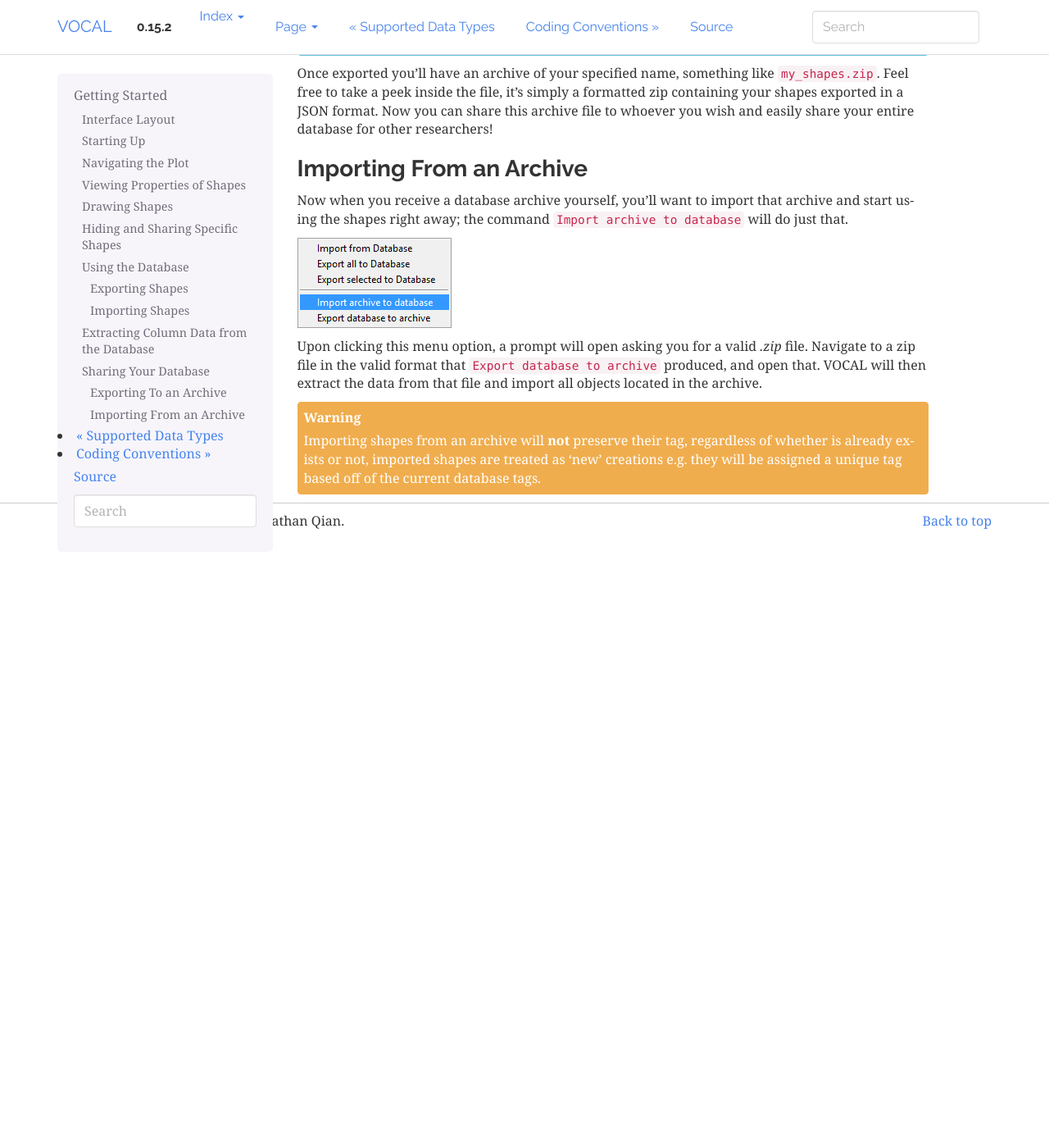
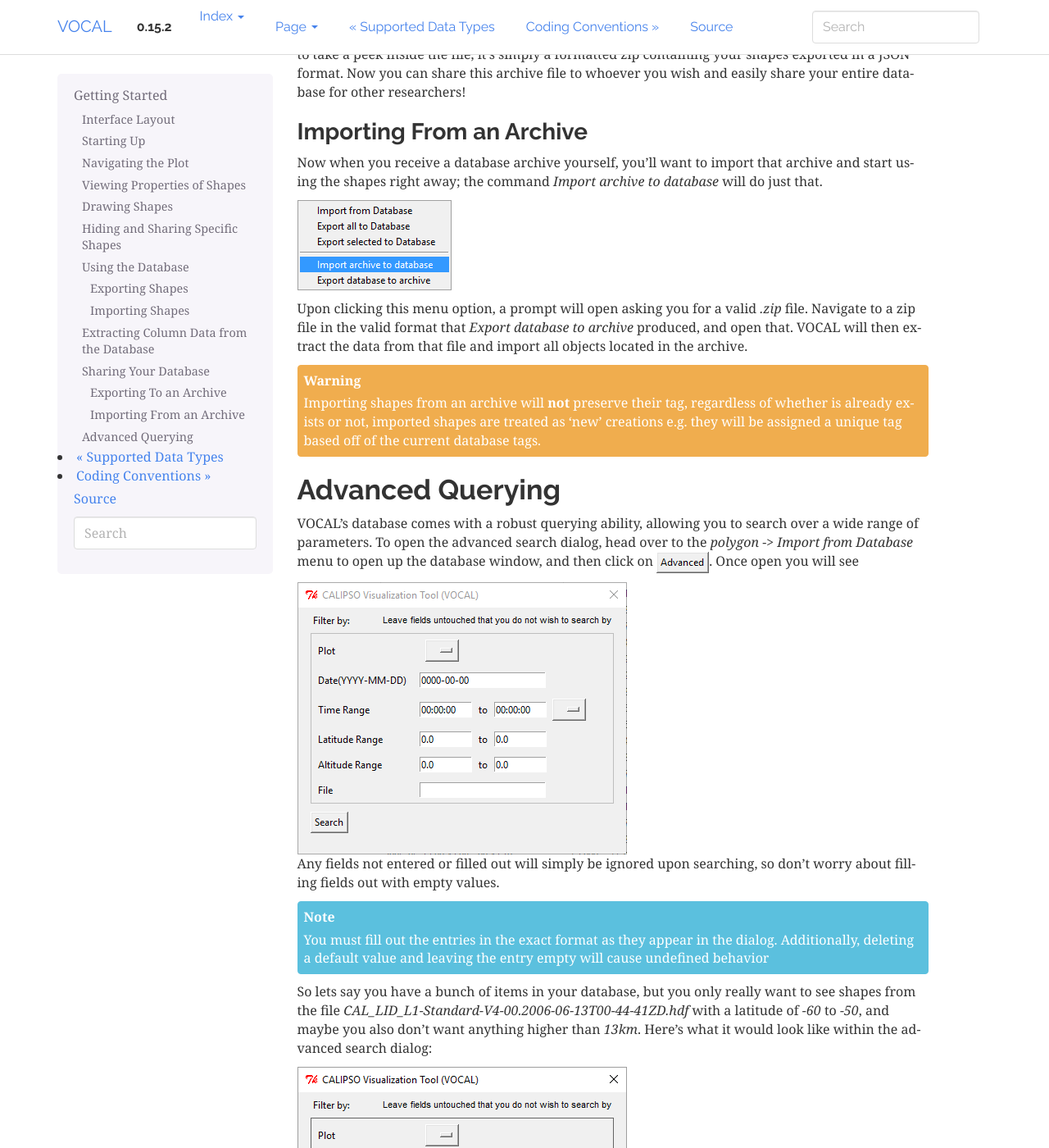
Before and after one commit to NASA-DEVELOP/VOCAL, a Sphinx documentation site: the page built from docs/source/tutorial.rst, in a window 1280 px wide and 1400 px high, scrolled down 8173 px. Shown: the whole window at 82% size. Built offline with Sphinx 7.4.7, drawn with Linux system fonts in a browser that asks for light colours; before the commit the page ends 8853 px from its top, so only the background shows below that; some of the changed text lies outside the part shown.

Commit message:
Additional work on website

```diff
--- a/docs/source/r_index.html
+++ b/docs/source/r_index.html
@@ -45,7 +45,7 @@
 
     <div class="main">
       <div class="container">
-          <img src="https://s3.amazonaws.com/codecademy-content/projects/innovation-cloud/cloud.svg", width=200, height=200, align="left", hspace="20">
+          <img src="_static/cloud_graphic.svg", width=200, height=200, align="left", hspace="20">
         <h2>Data Collaboration</h2>
         <p>
           Select important regions of visualized data; Build databases composed of those regions and share your findings
@@ -61,7 +61,7 @@
     <div class="tutorial_jumbotron" id="getting_started">
       <div class="container">
         <h1>Get Started With Our Tutorial</h1>
-        <a href="">Go</a>
+        <a href="tutorial.html">Go</a>
       </div>
     </div>
 
@@ -75,7 +75,7 @@
          they find important with other people.
         </p>
         <p>
-          VOCAL is designed to do just *that*. We bring package visualization of CALIPSO data, feature selected, and feature database management
+          VOCAL is designed to do just <i>that</i>. We bring package visualization of CALIPSO data, feature selected, and feature database management
           all into one application. We hope to bring the scientific community together on a tool that can standardize methods of sharing data as
           well as begin building a global database of regions of interest within CALIPSO satellite data. In the distant future, if a researcher
           needs CALIPSO data from a plume of smoke that happened at xx.xx.xxxx date and appeared near y, he/she could easily perform a query in
--- a/docs/source/tutorial.rst
+++ b/docs/source/tutorial.rst
@@ -10,7 +10,7 @@ Interface Layout
 ----------------
 
 Upon first starting VOCAL, you'll be greeted with the initial view of the application. The large center most
-window is the main screen for displaying data from ``.HDF`` files, this will be where you **see** the data.
+window is the main screen for displaying data from *.HDF* files, this will be where you **see** the data.
 
 .. image:: _static/startup.png
    :scale: 40%
@@ -49,9 +49,9 @@ Off to the right is the tools window, this window is dedicated to the manipulati
   as backscattered
 * |depo| Selection option used when visualizing, having this option checked will display the data as
   depolarized.
-* |step| Specify the range of time to plot to, from ``x`` to ``y``. Default is ``x`` + 1000 if no ``y``, and
-  0 - 1000 if neither ``x`` nor ``y``
-* |salt| Specify the range of altitude to plot to, from ``x`` to ``y``. Default is 0 to 20
+* |step| Specify the range of time to plot to, from *x* to *y*. Default is *x* + 1000 if no *y*, and
+  0 - 1000 if neither *x* nor *y*
+* |salt| Specify the range of altitude to plot to, from *x* to *y*. Default is 0 to 20
 * |fren| Visualize the data given the conditions entered into **step** and **backscattered/depolarized**
 
 -----------
@@ -98,7 +98,7 @@ extraction of data from shapes
 * |attr| Attributes: Clicking on a shape while the attributes button is active will open a
   dialog window for assigning attributes to shapes. Attributes on the **left** are the *available*
   attributes, the **right** side is the *selected* attributes. Add any notes you wish and click
-  ``save`` to save the notes and attributes. These can be viewed with |prop|
+  *save* to save the notes and attributes. These can be viewed with |prop|
 * |extr| Extract: Clicking on a shape while the extract button is active will create a subplot
   containing only the data enclosed in the shape. Future features are to come but for now a
   subplot and histogram are generated for the shape.
@@ -133,12 +133,12 @@ of shapes to a JSON file.
   Only the outline of the shapes will be drawn, pressing this one more reverts the change
 * |hide| Hide: Similar to Focus, but pressing this button will **completely** hide all shapes,
   they still exist; however they simply won't be drawn to the screen.
-* |save| Save: Save all existing objects in the **current** plot to a ``JSON`` formatted file.
+* |save| Save: Save all existing objects in the **current** plot to a JSON formatted file.
   These objects can be loaded back into the screen with |load| and can be shared
   between researchers that wish to personally hand over shapes to another user for loading. If
-  you wish to save all shapes from **every** plot into one fill, these is a ``save all`` option
+  you wish to save all shapes from **every** plot into one fill, these is a *save_all* option
   in the file menu for this.
-* |load| Load: Given a valid ``.JSON`` file, load all polygon objects present in the file and
+* |load| Load: Given a valid *.JSON* file, load all polygon objects present in the file and
   display them to the plot.
 
 
@@ -150,7 +150,7 @@ Using the Database
 
 One of the defining features of VOCAL is the ability to import and export shapes to a database, this can
 help researchers share information about aerosols and their trajectory. The database can be accessed under
-the ``polygon`` menu, offering to either *import from database* or *export to database* . Let's start with exporting.
+the *polygon* menu, offering to either *import from database* or *export to database* . Let's start with exporting.
 
 Exporting Shapes
 ################
@@ -160,7 +160,7 @@ Say you have a number of shapes you've labeled with attributes and want to share
 .. image:: _static/to_be_exported.png
    :scale: 50%
 
-Exporting these shapes is as easy as going to the ``polygon`` menu and hitting *export to database*
+Exporting these shapes is as easy as going to the *polygon* menu and hitting *export to database*
 
 |expo|
 
@@ -182,7 +182,7 @@ This will open the import dialog
    :scale: 70%
 
 |dbse| allows the user to dynamically query the database for keys entered into the search bar. It will currently
-search the ``Name``, ``Attributes``, and ``Notes`` notes categories for the string entered. |dbfi| will filter
+search the *Name*, *Attributes*, and *Notes* notes categories for the string entered. |dbfi| will filter
 all entries based on whether the filename matches the current filename loaded, *note:* this will **not** work
 if your HDF has been renamed in anyway from the standard CALIPSO naming conventions. |dbde| will delete any
 selected entries from the database, and this is **permanent**, there's no undo button here.
@@ -198,7 +198,7 @@ will leave you with
 Clicking |dbim| will now import the selection to your internal shape manager. If you aren't on the correct file the
 shape was drawn one you won't be able to see it, each file has a unique range of time thus on object can be loaded
 onto multiple files. Scrolling right on the import window would have revealed the column File Name, which read
-``CAL_LID_L1-ValStage1-V3-01.2007-06-12T03-42-18ZN``, so upon loading up that file walla! your object should appear.
+*CAL_LID_L1-ValStage1-V3-01.2007-06-12T03-42-18ZN*, so upon loading up that file walla! your object should appear.
 
 .. image:: _static/db_shape_imported.png
 
@@ -215,7 +215,7 @@ inside of the import database window by clicking |dbex|. This opens:
 
 .. image:: _static/db_export_window.png
 
-Once here, you can select any columns you'd like to export as well as the file format. The ``.csv`` format is RFC
+Once here, you can select any columns you'd like to export as well as the file format. The *.csv* format is RFC
 4180 compliant and the text file is a simple whitespace and newline separated format. For example if one were to
 select to export the columns |ex1| and |ex2|, in the format |ex3|. You would see something like:
 
@@ -247,7 +247,7 @@ create.
    Exporting your database is a *copy* operation, the contents of your database will remain the same and
    simply be copied to the archive, which can be loaded as shown below
 
-Once exported you'll have an archive of your specified name, something like ``my_shapes.zip``. Feel free
+Once exported you'll have an archive of your specified name, something like *my_shapes.zip*. Feel free
 to take a peek inside the file, it's simply a formatted zip containing your shapes exported in a JSON
 format. Now you can share this archive file to whoever you wish and easily share your entire database
 for other researchers!
@@ -256,12 +256,12 @@ Importing From an Archive
 #########################
 
 Now when you receive a database archive yourself, you'll want to import that archive and start using the
-shapes right away; the command ``Import archive to database`` will do just that.
+shapes right away; the command *Import archive to database* will do just that.
 
 |imar|
 
 Upon clicking this menu option, a prompt will open asking you for a valid *.zip* file. Navigate to a zip
-file in the valid format that ``Export database to archive`` produced, and open that. VOCAL will
+file in the valid format that *Export database to archive* produced, and open that. VOCAL will
 then extract the data from that file and import all objects located in the archive.
 
 .. warning::
@@ -270,6 +270,36 @@ then extract the data from that file and import all objects located in the archi
    exists or not, imported shapes are treated as 'new' creations e.g. they will be assigned a unique tag
    based off of the current database tags.
 
+-----------------
+Advanced Querying
+-----------------
+
+VOCAL's database comes with a robust querying ability, allowing you to search over a wide range of parameters. To open
+the advanced search dialog, head over to the *polygon* -> *Import from Database* menu to open up the database window,
+and then click on |dbav|. Once open you will see
+
+.. image:: _static/db_advanced_window.png
+
+Any fields not entered or filled out will simply be ignored upon searching, so don't worry about filling fields out
+with empty values.
+
+.. note::
+
+   You must fill out the entries in the exact format as they appear in the dialog. Additionally, deleting a default
+   value and leaving the entry empty will cause undefined behavior
+
+So lets say you have a bunch of items in your database, but you only really want to see shapes from the file
+*CAL_LID_L1-Standard-V4-00.2006-06-13T00-44-41ZD.hdf* with a latitude of *-60* to *-50*, and maybe you also don't
+want anything higher than *13km*. Here's what it would look like within the advanced search dialog:
+
+.. image:: _static/db_advanced_search.png
+
+And here's what we get!
+
+.. image:: _static/db_advanced_results.png
+
+That's all there is to it. Notice we left everything blank that we didn't care about, if you don't touch it that
+field won't be checked!
 
 
 .. |browse| image:: _static/browse_button.png
@@ -316,3 +346,4 @@ then extract the data from that file and import all objects located in the archi
 .. |ex1|  image:: _static/db_file_cb.png
 .. |ex2|  image:: _static/db_attr_cb.png
 .. |ex3|  image:: _static/db_csv_rb.png
+.. |dbav| image:: _static/db_advanced_button.png
```
Also changed, not shown: docs/source/_static/advanced_day_entry.png (added), docs/source/_static/cloud_graphic.svg (added), docs/source/_static/db_advanced_button.png (added), docs/source/_static/db_advanced_results.png (added), docs/source/_static/db_advanced_search.png (added), docs/source/_static/db_advanced_window.png (added).
